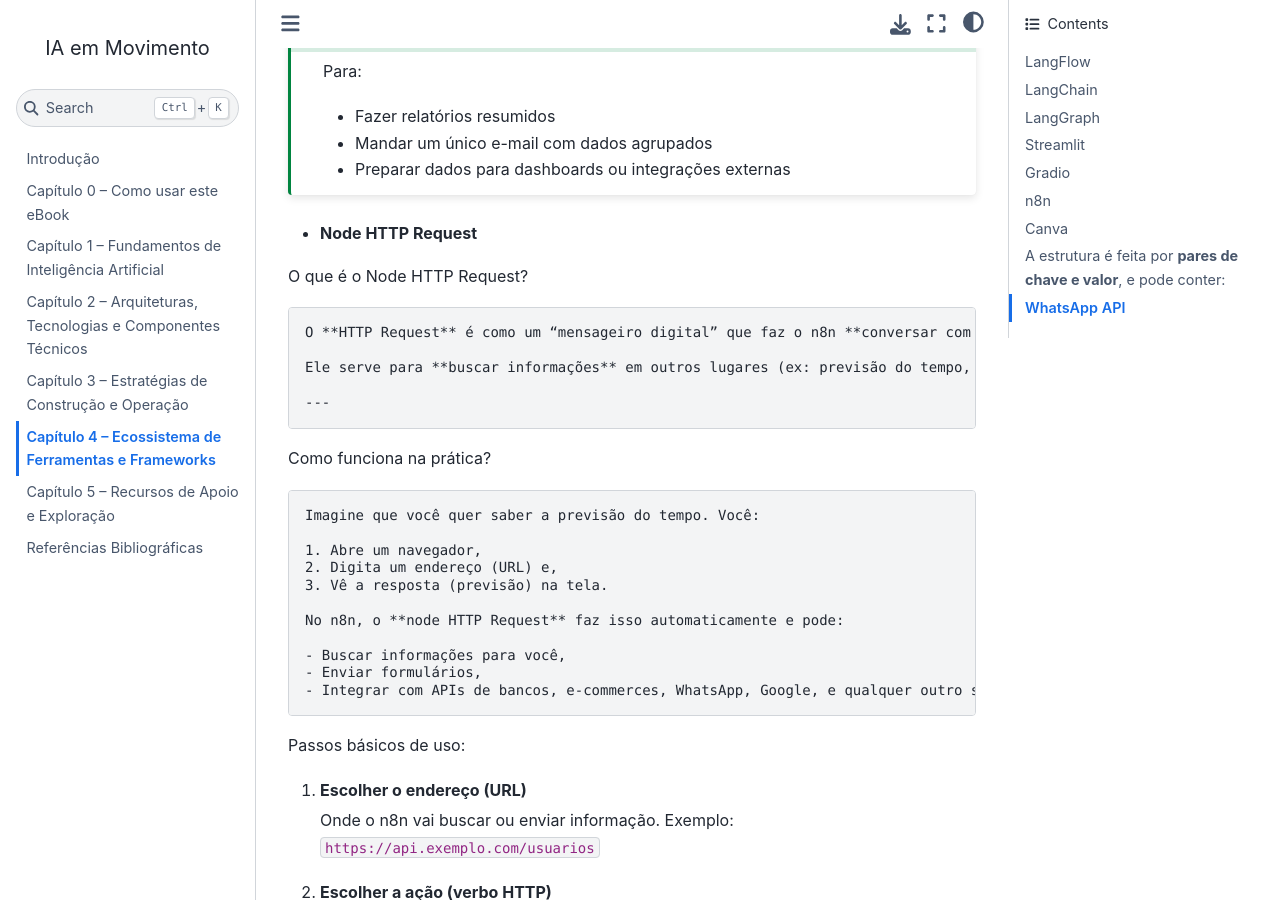
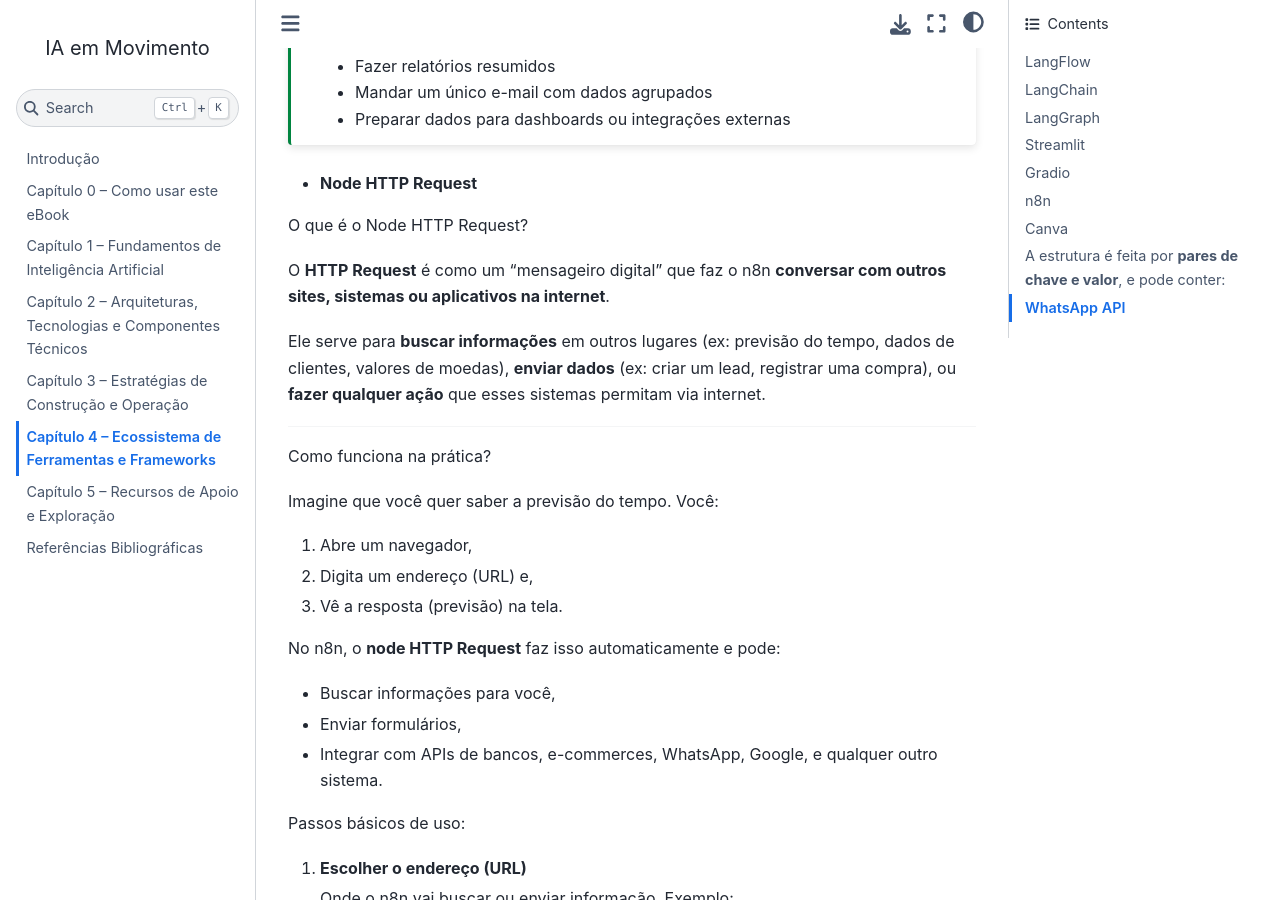
Before and after one commit to unb-lamfo-negocios-ai/LivroIAemMovimento, a Jupyter Book: the page built from capitulos/cap4.md, in a window 1280 px wide and 900 px high, scrolled down 12967 px. Built offline with Jupyter Book 1.0.4 settings and Sphinx 7.4.7 and the Sphinx Book theme 1.1.4, drawn with Linux system fonts in a browser that asks for light colours; pages that are not in the unit, such as notebooks, are missing from menus; cross-references to code outside the pages are shown as plain code.

Commit message:
Update cap4.md

```diff
--- a/capitulos/cap4.md
+++ b/capitulos/cap4.md
@@ -390,12 +390,12 @@ O **Aggregate** pega **vários itens de entrada** e realiza algum tipo de **agre
 
 Como funciona na prática?
 
-1. **Entrada:** Recebe vários itens (ex: linhas do Google Sheets, respostas de API, vários leads).
-2. **Configuração:**
-    - Você escolhe qual campo quer agregar (ex: <span style="background-color: #f2f2f2; border-radius: 5px; padding: 2px 6px; font-family: monospace; color: #d6336c; border: 1px solid #f2f2f2;">`nome`</span>, <span style="background-color: #f2f2f2; border-radius: 5px; padding: 2px 6px; font-family: monospace; color: #d6336c; border: 1px solid #f2f2f2;">`valor`</span>, <span style="background-color: #f2f2f2; border-radius: 5px; padding: 2px 6px; font-family: monospace; color: #d6336c; border: 1px solid #f2f2f2;">`mensagem`</span>).
-    - Define a operação: **somar**, **contar**, **juntar**, **média**, **min/max** ou **customizada**.
-3. **Saída:**
-    - Entrega **um ou poucos itens** já agregados/resumidos.
+**Entrada:** Recebe vários itens (ex: linhas do Google Sheets, respostas de API, vários leads).
+**Configuração:**
+- Você escolhe qual campo quer agregar (ex: <span style="background-color: #f2f2f2; border-radius: 5px; padding: 2px 6px; font-family: monospace; color: #d6336c; border: 1px solid #f2f2f2;">`nome`</span>, <span style="background-color: #f2f2f2; border-radius: 5px; padding: 2px 6px; font-family: monospace; color: #d6336c; border: 1px solid #f2f2f2;">`valor`</span>, <span style="background-color: #f2f2f2; border-radius: 5px; padding: 2px 6px; font-family: monospace; color: #d6336c; border: 1px solid #f2f2f2;">`mensagem`</span>).
+- Define a operação: **somar**, **contar**, **juntar**, **média**, **min/max** ou **customizada**.
+**Saída:**
+Entrega **um ou poucos itens** já agregados/resumidos.
 
 ---
 
@@ -457,25 +457,25 @@ Para:
 
 O que é o Node HTTP Request?
 
-    O **HTTP Request** é como um “mensageiro digital” que faz o n8n **conversar com outros sites, sistemas ou aplicativos na internet**.
+O **HTTP Request** é como um “mensageiro digital” que faz o n8n **conversar com outros sites, sistemas ou aplicativos na internet**.
 
-    Ele serve para **buscar informações** em outros lugares (ex: previsão do tempo, dados de clientes, valores de moedas), **enviar dados** (ex: criar um lead, registrar uma compra), ou **fazer qualquer ação** que esses sistemas permitam via internet.
+Ele serve para **buscar informações** em outros lugares (ex: previsão do tempo, dados de clientes, valores de moedas), **enviar dados** (ex: criar um lead, registrar uma compra), ou **fazer qualquer ação** que esses sistemas permitam via internet.
 
-    ---
+---
 
 Como funciona na prática?
 
-    Imagine que você quer saber a previsão do tempo. Você:
+Imagine que você quer saber a previsão do tempo. Você:
 
-    1. Abre um navegador,
-    2. Digita um endereço (URL) e,
-    3. Vê a resposta (previsão) na tela.
+1. Abre um navegador,
+2. Digita um endereço (URL) e,
+3. Vê a resposta (previsão) na tela.
 
-    No n8n, o **node HTTP Request** faz isso automaticamente e pode:
+No n8n, o **node HTTP Request** faz isso automaticamente e pode:
 
-    - Buscar informações para você,
-    - Enviar formulários,
-    - Integrar com APIs de bancos, e-commerces, WhatsApp, Google, e qualquer outro sistema.
+- Buscar informações para você,
+- Enviar formulários,
+- Integrar com APIs de bancos, e-commerces, WhatsApp, Google, e qualquer outro sistema.
 
 Passos básicos de uso:
 
```
